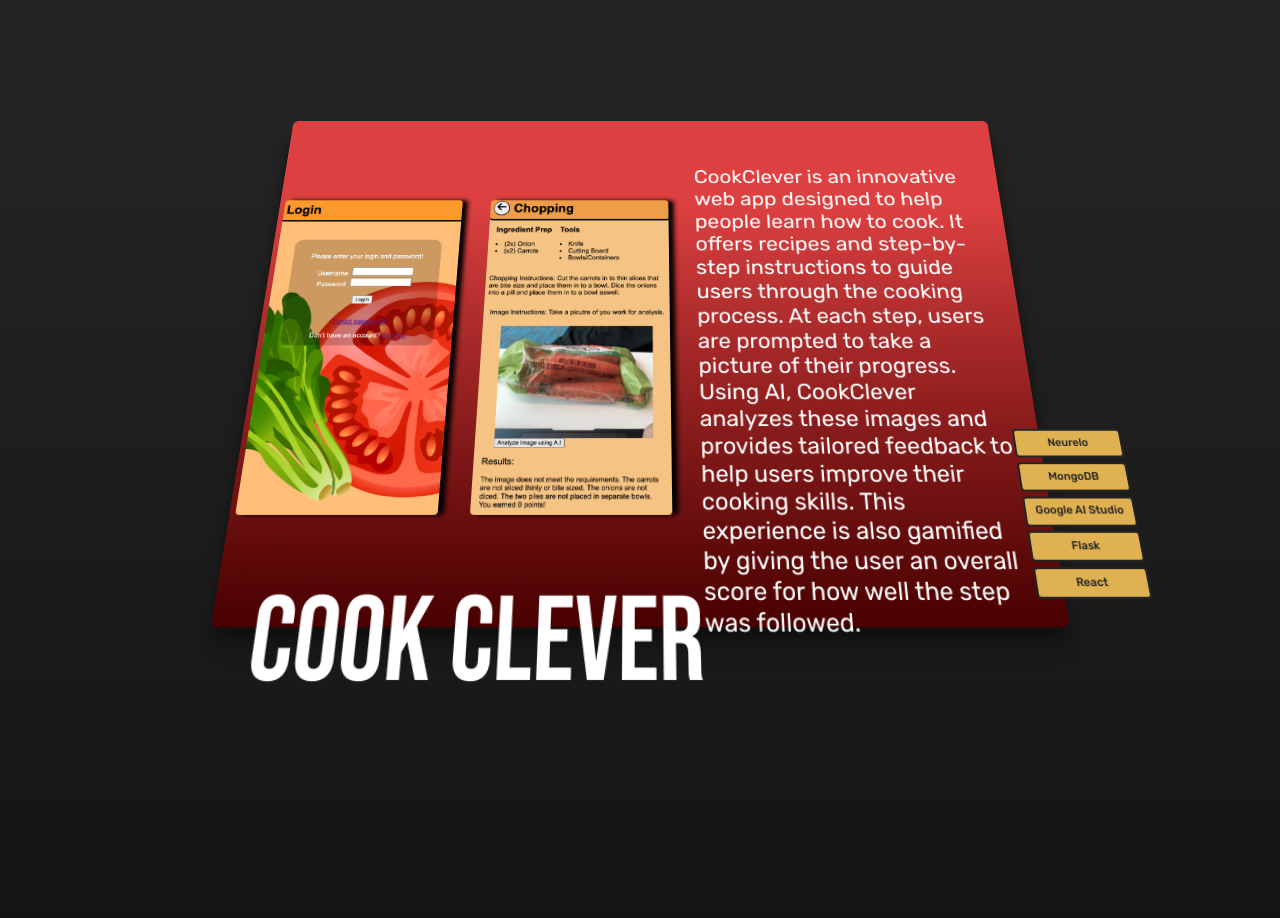
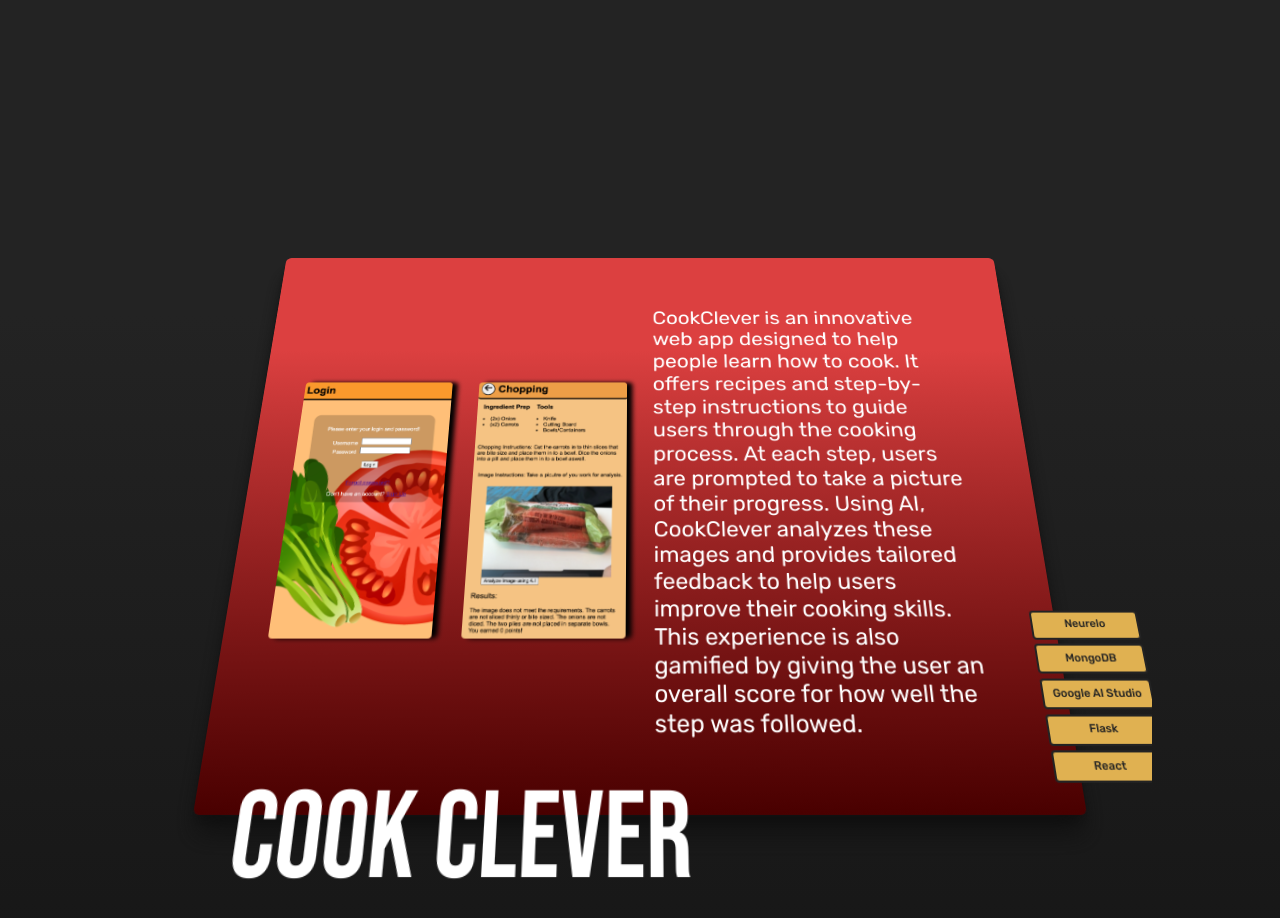
Before and after one commit to MatthewFrieri/Portfolio_Website_V2, a Next.js app: page / in a window 1280 px wide. Shown: the part 3320-4238 px from the top of the page. Built offline with nearby package versions, Linux system fonts and the light colour scheme.

Commit message:
resized cards

```diff
--- a/app/components/Card.tsx
+++ b/app/components/Card.tsx
@@ -13,7 +13,7 @@ export default function Card({ name, href, tools, children }: CardProps) {
   return (
     <div className="[perspective:750px] flex">
       <Link href={href} target="_blank">
-        <div id="card" className="relative mx-auto w-[85%] h-[52rem]">
+        <div id="card" className="relative mx-auto w-[95%] h-[52rem]">
           <div className="bg-gradient-to-b from-20% from-primary to-primary-dark shadow-dark shadow-xl rounded-md w-full h-[89%]">
             {children}
           </div>
--- a/app/globals.css
+++ b/app/globals.css
@@ -120,7 +120,7 @@ body {
     line-height: 1.8rem;
   }
   #card {
-    height: 40rem;
+    height: 44rem;
   }
   li {
     font-size: 0.7rem;
@@ -195,7 +195,7 @@ body {
     line-height: 1.1rem;
   }
   #card {
-    height: 26rem;
+    height: 28rem;
   }
   li {
     font-size: 0.45rem;
--- a/app/page.tsx
+++ b/app/page.tsx
@@ -171,7 +171,7 @@ export default function Home() {
       <section className="bg-gradient-to-b from-70% from-bkg to-bkg-dark">
         <div
           id="projects-container"
-          className="flex flex-col gap-[10rem] px-[2%] pb-60 overflow-hidden container"
+          className="flex flex-col gap-[10rem] px-[5%] pb-60 overflow-hidden container"
         >
           <Card
             name="Resume Roast"
@@ -253,16 +253,16 @@ export default function Home() {
             href="https://github.com/MatthewFrieri/HawkHacks_CookClever"
             tools={["React", "Flask", "Google AI Studio", "MongoDB", "Neurelo"]}
           >
-            <div className="flex items-center gap-x-[4%] px-[3%] py-[7.5%] h-full [perspective:750px]">
+            <div className="flex items-center gap-x-[4%] p-[7.5%] h-full [perspective:750px]">
               <img
                 src="projects/login.png"
                 alt="A screenshot from the project."
-                className="shadow-left rounded w-[25%]"
+                className="shadow-left rounded w-[22%]"
               />
               <img
                 src="projects/image_analysis.png"
                 alt="A screenshot from the project."
-                className="shadow-left rounded w-[25%]"
+                className="shadow-left rounded w-[22%]"
               />
               <p id="card-text" className="my-auto text-3xl">
                 CookClever is an innovative web app designed to help people
```
